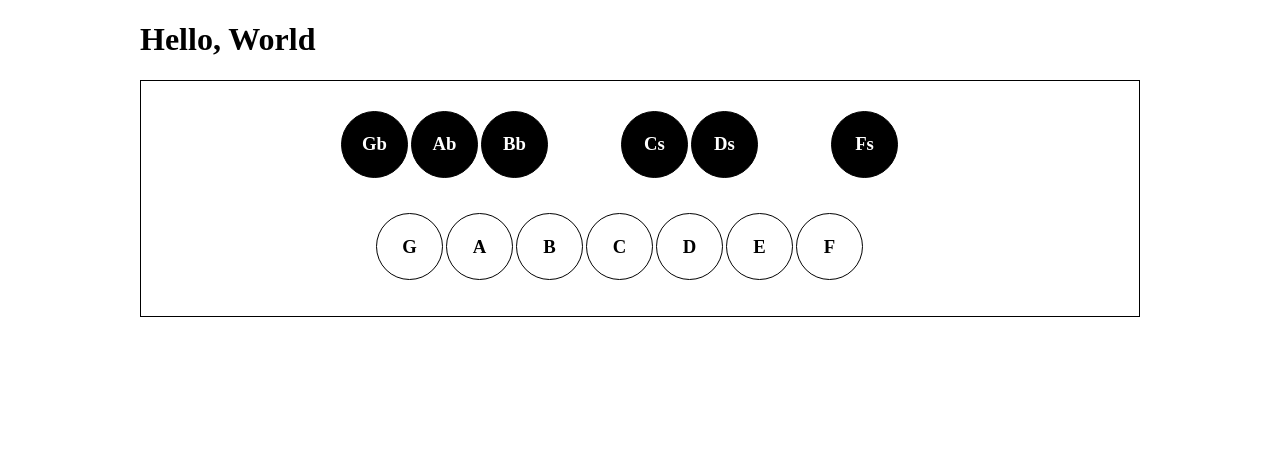
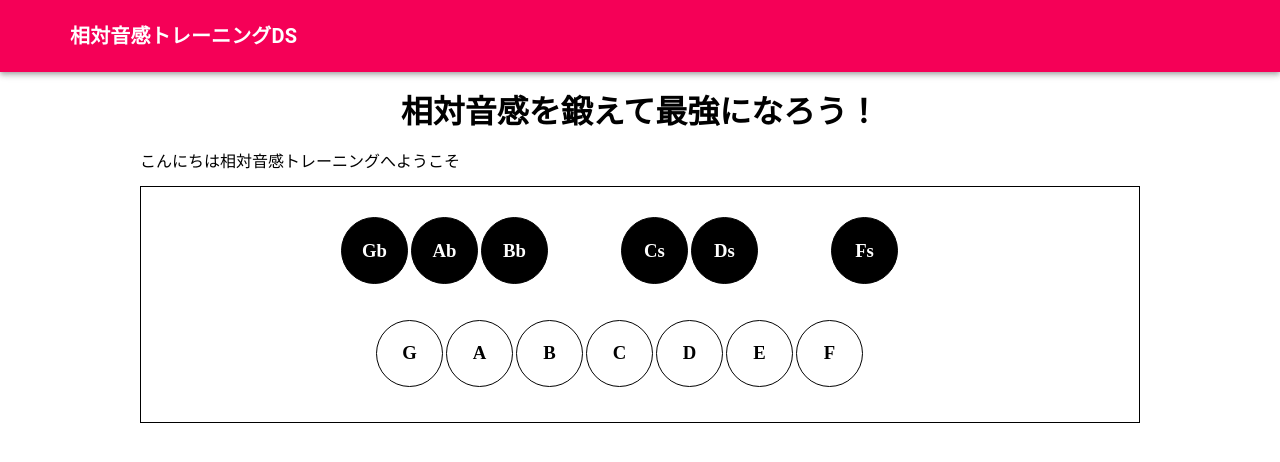
Before and after one commit to Hobiron03/RelativeHearingTraining, a React app: page / in a window 1280 px wide. Shown: the top 462 px of the page. Built offline with nearby package versions, Linux system fonts and the light colour scheme.

Commit message:
#3 Created Header

```diff
--- a/package.json
+++ b/package.json
@@ -28,9 +28,11 @@
     "css-loader": "^5.0.0",
     "eslint": "^7.11.0",
     "file-loader": "^6.1.1",
+    "google-fonts-webpack-plugin": "^0.4.4",
     "html-webpack-plugin": "^4.5.0",
     "mini-css-extract-plugin": "^1.0.0",
     "node-sass": "^4.14.1",
+    "normalize.css": "^8.0.1",
     "react": "^17.0.1",
     "react-dom": "^17.0.1",
     "sass-loader": "^10.0.3",
--- a/src/javascripts/App.tsx
+++ b/src/javascripts/App.tsx
@@ -1,13 +1,20 @@
 import React from "react";
-import Hello from "./components/Hello/Hello";
+import Header from "./components/Header/Header";
 import Piano from "./components/Piano/Piano";
 import "../stylesheets/main.scss";
+import "normalize.css";
 
 export const App = () => {
   return (
     <div className="App">
-      <h1>Hello, World</h1>
-      <Piano />
+      <Header />
+      <div className="App__content">
+        <h1 className="App__content__description">
+          相対音感を鍛えて最強になろう！
+        </h1>
+        <p>こんにちは相対音感トレーニングへようこそ</p>
+        <Piano />
+      </div>
     </div>
   );
 };
--- /dev/null
+++ b/src/javascripts/components/Header/Header.tsx
@@ -0,0 +1,32 @@
+import React from "react";
+import AppBar from "@material-ui/core/AppBar";
+import Button from "@material-ui/core/Button";
+import Typography from "@material-ui/core/Typography";
+import { makeStyles } from "@material-ui/core/styles";
+
+const useStyles = makeStyles((theme) => ({
+  header: {
+    padding: 20,
+  },
+  title: {
+    display: "flex",
+    marginLeft: 50,
+    fontWeight: "bold",
+    width: "50%",
+  },
+}));
+const Header = (): JSX.Element => {
+  const classes = useStyles();
+
+  return (
+    <div>
+      <AppBar position="static" color="secondary" className={classes.header}>
+        <Typography variant="h6" className={classes.title}>
+          相対音感トレーニングDS
+        </Typography>
+      </AppBar>
+    </div>
+  );
+};
+
+export default Header;
--- a/src/javascripts/components/Key/Key.tsx
+++ b/src/javascripts/components/Key/Key.tsx
@@ -11,7 +11,9 @@ interface KeyProps {
 }
 
 const Key = (props: KeyProps): JSX.Element => {
-  const audio = new Audio(`../../../medias/${props.name}.wav`);
+  const [audio, setAudio] = useState<HTMLAudioElement>(
+    new Audio(`../../../medias/${props.name}.wav`)
+  );
 
   const [keyMargin, setKeyMargin] = useState<number>(35);
 
--- a/src/javascripts/components/Piano/Piano.tsx
+++ b/src/javascripts/components/Piano/Piano.tsx
@@ -47,6 +47,7 @@ const Piano = () => {
         {blackKeys.map((key, index) => {
           return (
             <Key
+              key={index}
               index={index}
               name={key}
               width={keySize}
@@ -60,6 +61,7 @@ const Piano = () => {
         {whiteKeys.map((key, index) => {
           return (
             <Key
+              key={index}
               index={index}
               name={key}
               width={keySize}
--- a/src/stylesheets/main.scss
+++ b/src/stylesheets/main.scss
@@ -1,4 +1,13 @@
+@import url("https://fonts.googleapis.com/css2?family=M+PLUS+1p:wght@300;400;500;700&display=swap");
+
 .App {
-  margin: 0 auto;
-  width: 1000px;
+  font-family: "M PLUS 1p", sans-serif;
+  &__content {
+    width: 1000px;
+    margin: 0 auto;
+
+    &__description {
+      text-align: center;
+    }
+  }
 }
```
Also changed, not shown: 1 other file (tests, documents, lock files or other folders).
